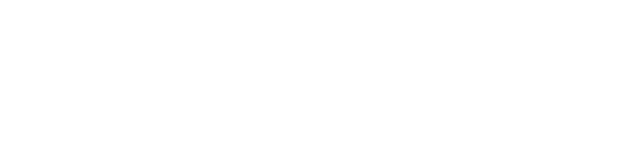
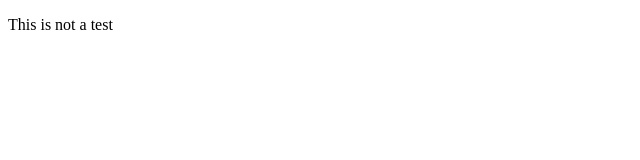
Before and after one commit to kaminarimantj/whateveriwant926, a plain HTML site: page index.html in a window 1280 px wide. Shown: the whole page, without its empty margins (0-640 px from the left). Drawn offline with Linux system fonts and the light colour scheme.

Commit message:
message2me

```diff
--- a/index.html
+++ b/index.html
@@ -6,7 +6,6 @@
     <title><!-- Your page title goes here. --></title>
   </head>
   <body>
-    <!-- This is a starter template for html pages. -->
-    <!-- You can delete these comments and add your code here. -->
+    <p>This is not a test</p>
   </body>
 </html>
```
